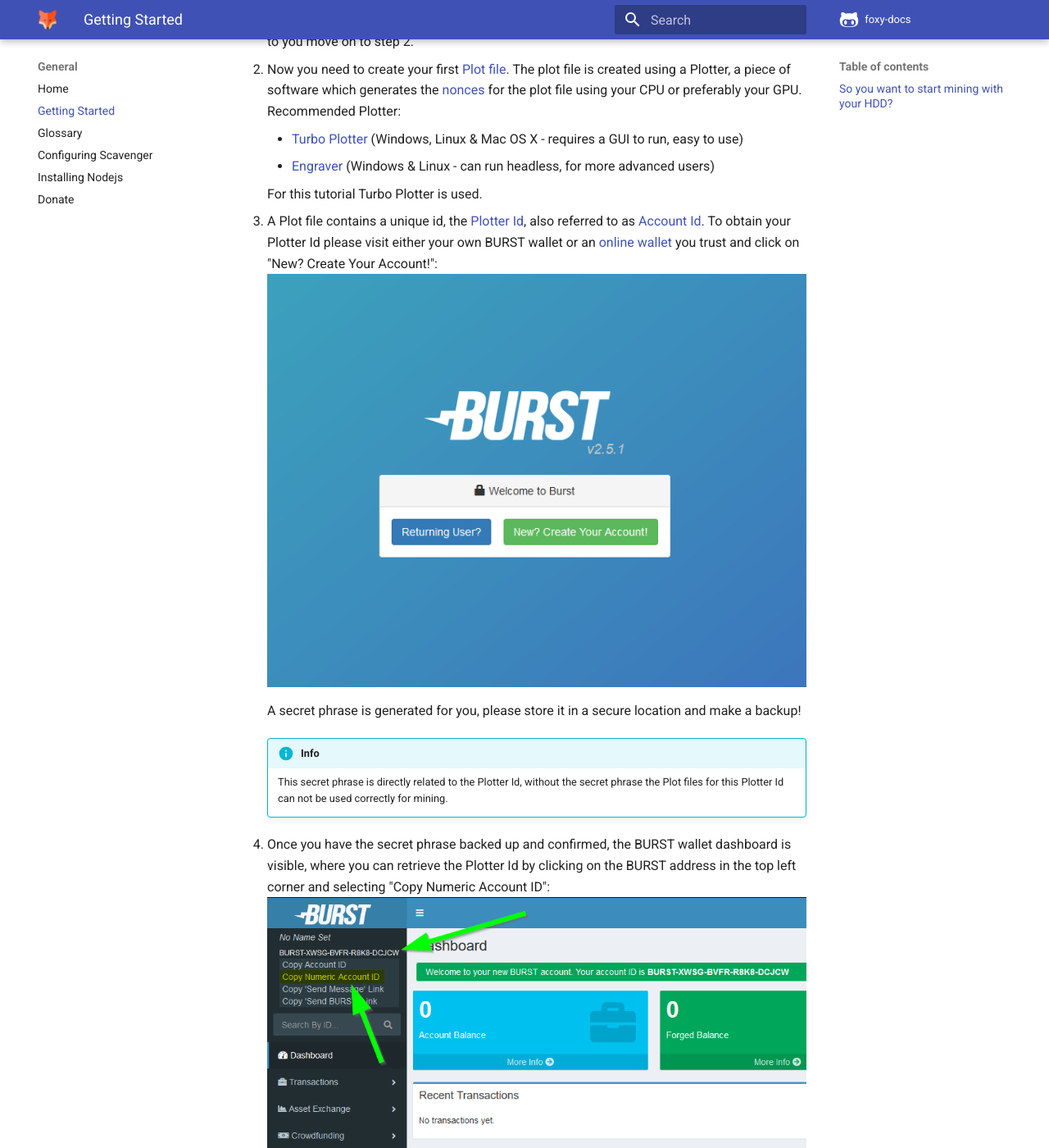
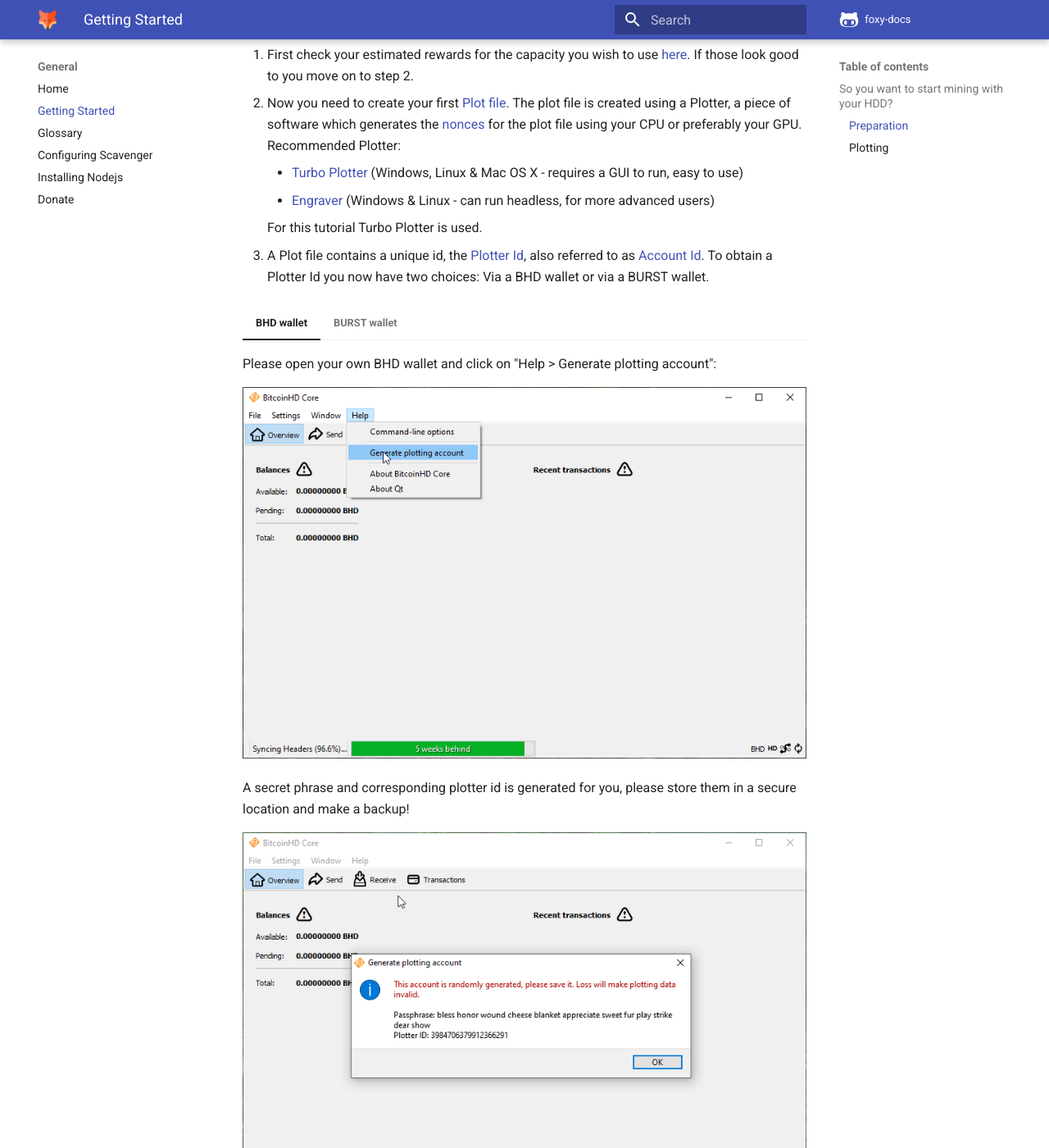
Before and after one commit to foxypool/docs, an MkDocs documentation site: the page built from docs/general/getting-started.md, in a window 1280 px wide and 1400 px high, scrolled down 261 px. Shown: the whole window at 82% size. Built offline with MkDocs 1.6.1 and Material for MkDocs 9.7.7, drawn with Linux system fonts in a browser that asks for light colours; comment, search, counter and statistics services are not loaded; some of the changed lines change nothing that is shown; some of the changed text lies outside the part shown.

Commit message:
Add getting started path for BHD

```diff
--- a/docs/general/getting-started.md
+++ b/docs/general/getting-started.md
@@ -1,4 +1,6 @@
 ### So you want to start mining with your HDD?
+
+#### Preparation
 
 1. First check your estimated rewards for the capacity you wish to use [here](https://calculator.foxypool.io). If those look good to you move on to step 2.
 2. Now you need to create your first [Plot file](glossary.md#plot-file). The plot file is created using a Plotter, a piece of software which generates the [nonces](glossary.md#nonce) for the plot file using your CPU or preferably your GPU.
@@ -8,7 +10,25 @@
 
     For this tutorial Turbo Plotter is used.
 
-3. A Plot file contains a unique id, the [Plotter Id](glossary.md#plotter-id), also referred to as [Account Id](glossary.md#account-id). To obtain your Plotter Id please visit either your own BURST wallet or an [online wallet](https://wallet1.burst-team.us:2083/index.html) you trust and click on "New? Create Your Account!":
+3. A Plot file contains a unique id, the [Plotter Id](glossary.md#plotter-id), also referred to as [Account Id](glossary.md#account-id). To obtain a Plotter Id you now have two choices: Via a BHD wallet or via a BURST wallet.
+
+=== "BHD wallet"
+
+    Please open your own BHD wallet and click on "Help > Generate plotting account":
+
+    ![BHD wallet create account](../assets/img/getting-started/bhd-wallet-create-account.png){: loading=lazy }
+
+    A secret phrase and corresponding plotter id is generated for you, please store them in a secure location and make a backup!
+
+    ![BHD wallet copy plotter id and passphrase](../assets/img/getting-started/bhd-wallet-copy-plotter-id-and-passphrase.png){: loading=lazy }
+
+    !!! info
+        This secret phrase is directly related to the Plotter Id, without the secret phrase the Plot files for this Plotter Id can not be used correctly for mining.
+
+=== "BURST wallet"
+
+    Please visit either your own BURST wallet or an [online wallet](https://wallet1.burst-team.us:2083/index.html) you trust and click on "New? Create Your Account!":
+
     ![BURST wallet create account](../assets/img/getting-started/burst-wallet-create-account.png){: loading=lazy }
 
     A secret phrase is generated for you, please store it in a secure location and make a backup!
@@ -16,24 +36,27 @@
     !!! info
         This secret phrase is directly related to the Plotter Id, without the secret phrase the Plot files for this Plotter Id can not be used correctly for mining.
 
-4. Once you have the secret phrase backed up and confirmed, the BURST wallet dashboard is visible, where you can retrieve the Plotter Id by clicking on the BURST address in the top left corner and selecting "Copy Numeric Account ID":
+    Once you have the secret phrase backed up and confirmed, the BURST wallet dashboard is visible, where you can retrieve the Plotter Id by clicking on the BURST address in the top left corner and selecting "Copy Numeric Account ID":
+
     ![BURST wallet copy numeric id](../assets/img/getting-started/burst-wallet-copy-numeric-id.png){: loading=lazy }
 
-5. Paste your Plotter Id into Turbo Plotter and click "OK":
+#### Plotting
+
+1. Paste your Plotter Id into Turbo Plotter and click "OK":
     ![Turbo Plotter enter plotter id](../assets/img/getting-started/tp-enter-plotter-id.png){: loading=lazy }
 
-6. Now make sure to select your GPU for plotting, add your HDD to the "Target disk path" and ensure "Max file size" is as high as possible, keep everything else on default:
+2. Now make sure to select your GPU for plotting, add your HDD to the "Target disk path" and ensure "Max file size" is as high as possible, keep everything else on default:
     ![Turbo Plotter plotting setup](../assets/img/getting-started/tp-plot-setup.png){: loading=lazy }
 
     !!! info
         Having more RAM can improve plotting speed dramatically.
 
-7. Once you started the plotting you can observe its progress and estimated time till it is done plotting:
+3. Once you started the plotting you can observe its progress and estimated time till it is done plotting:
     ![Turbo Plotter plotting](../assets/img/getting-started/tp-plotting.png){: loading=lazy }
 
-8. While the Plot file is plotting, you can bind your Plotter Id to the pools. You can follow the binding guides for [BHD](../foxy-pool/binding/bhd.md) and [BURST](../foxy-pool/binding/burst.md) to do so.
-9. You'll also need a [miner](glossary.md#mining-software), a piece of software reading your Plot files each round and submitting [deadlines](glossary.md#deadline) it finds in your Plot file to the pool.
+4. While the Plot file is plotting, you can bind your Plotter Id to the pools. You can follow the binding guides for [BHD](../foxy-pool/binding/bhd.md) and [BURST](../foxy-pool/binding/burst.md) to do so.
+5. You'll also need a [miner](glossary.md#mining-software), a piece of software reading your Plot files each round and submitting [deadlines](glossary.md#deadline) it finds in your Plot file to the pool.
    There are a number of supported and recommended mining software's listed [here](../foxy-pool/mining.md), but to get started using [Foxy-Miner](../foxy-miner/index.md) is recommended.
-10. Once the Plot file is done plotting, add its path to your miner's plot file list in it's configuration file and start mining!
+6. Once the Plot file is done plotting, add its path to your miner's plot file list in it's configuration file and start mining!
     ![Scavenger add plot path](../assets/img/getting-started/scavenger-config-add-plot-path.png){: loading=lazy }
-11. To plot additional drives just repeat steps 6, 7 and 10 with the new drive paths
+7. To plot additional drives just repeat steps 2, 3 and 6 with the new drive paths
```
Also changed, not shown: docs/assets/img/getting-started/bhd-wallet-copy-plotter-id-and-passphrase.png (added), docs/assets/img/getting-started/bhd-wallet-create-account.png (added).
